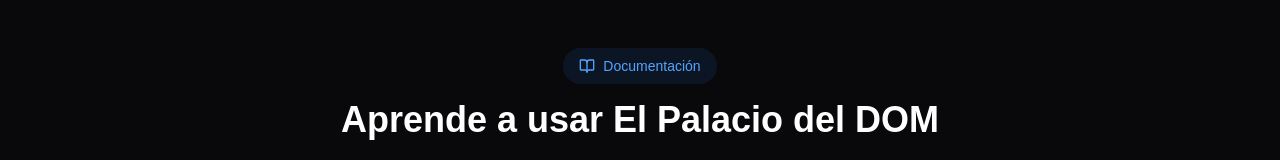
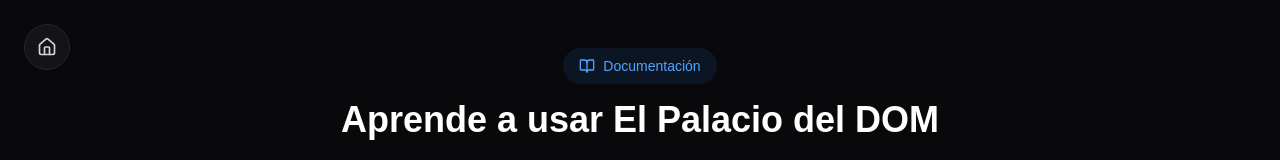
Before and after one commit to GRAMAPHENIA/el-palacio-dom, a Next.js app: page /documentacion in a window 1280 px wide. Shown: the top 160 px of the page. Built offline with nearby package versions, Linux system fonts and the light colour scheme.

Commit message:
feat: agregar enlace de navegación al inicio en la documentación

```diff
--- a/src/app/(routes)/documentacion/page.tsx
+++ b/src/app/(routes)/documentacion/page.tsx
@@ -1,5 +1,6 @@
 import React from 'react';
-import { BookOpen, Code, GitBranch, Zap, ArrowRight, ExternalLink } from 'lucide-react';
+import { BookOpen, Code, GitBranch, Zap, ArrowRight, ExternalLink, Home } from 'lucide-react';
+import Link from 'next/link';
 
 const FeatureCard = ({ icon: Icon, title, children, className = '' }: {
   icon: React.ComponentType<{ className?: string }>;
@@ -37,7 +38,14 @@ const Step = ({ number, title, children }: { number: number; title: string; chil
 
 export default function Documentacion() {
   return (
-    <main className="min-h-screen bg-zinc-950">
+    <main className="min-h-screen bg-zinc-950 relative">
+      <Link
+        href="/"
+        className="fixed top-6 left-6 z-50 p-3 rounded-full bg-zinc-900/80 backdrop-blur-sm border border-zinc-800 text-zinc-300 hover:bg-zinc-800/80 hover:text-white transition-colors"
+        aria-label="Volver al inicio"
+      >
+        <Home className="w-5 h-5" />
+      </Link>
       <div className="container mx-auto p-6 py-12 max-w-5xl">
         <div className="text-center max-w-3xl mx-auto mb-16">
           <div className="inline-flex items-center gap-2 px-4 py-2 bg-blue-500/10 text-blue-400 text-sm font-medium rounded-full mb-4">
```
